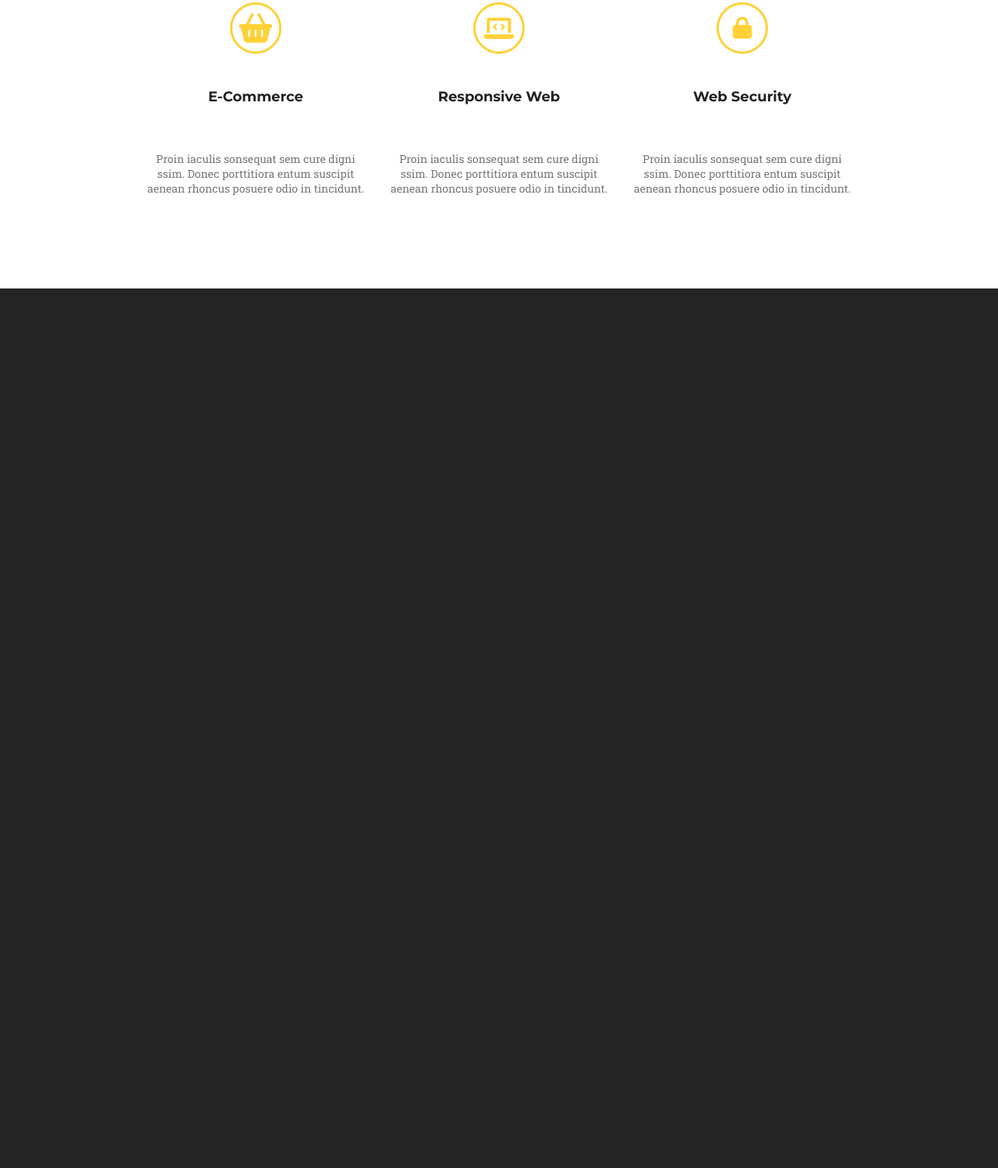
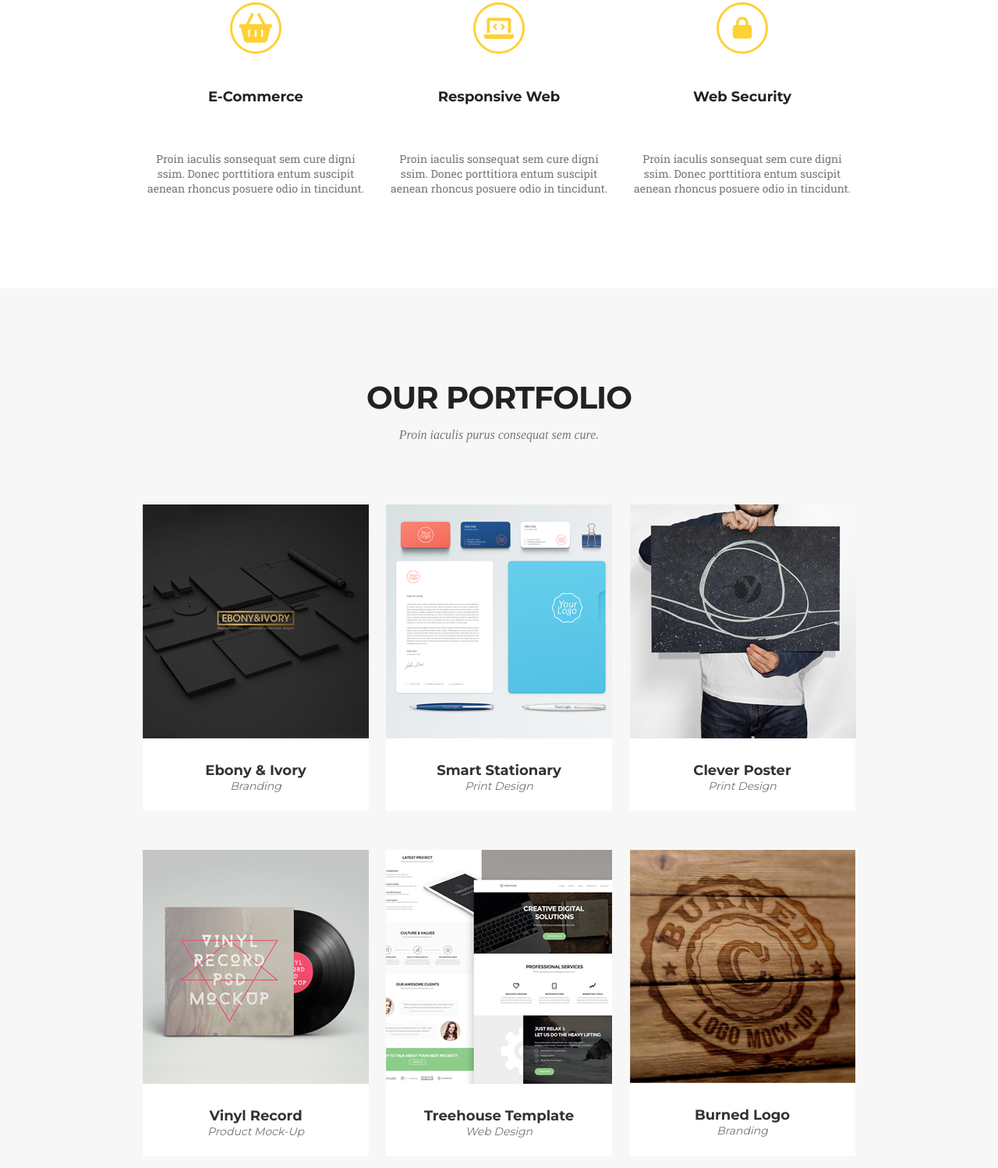
Before and after one commit to slawomirtoporek/golden-studio, a website: page index.html in a window 1280 px wide. Shown: the part 974-2472 px from the top of the page at 78% size. Before the commit the page ends 1344 px from the top, so only its background shows below. Drawn offline with Linux system fonts and the light colour scheme; a web font is replaced by a local one.

Commit message:
add section portfolio

```diff
--- a/index.html
+++ b/index.html
@@ -71,5 +71,43 @@
                 </div>
             </div>
         </section>
+        <section class="portfolio">
+            <h2 class="section-title">Our portfolio</h2>
+            <h3 class="section-subtitle">Proin iaculis purus consequat sem cure.</h3>
+            <div class="container">
+                <div class="row row-cols-lg-3 row-cols-md-2 row-cols-sm-1 justify-content-around">
+                    <div class="col d-flex flex-column align-items-center mx-2">
+                        <img class="" src="images/golden-card-1.png" alt="ebony ivory">
+                        <h4 class="title-card">Ebony &amp; Ivory</h4>
+                        <h5 class="subtitle-card">Branding</h5>
+                    </div>
+                    <div class="col d-flex flex-column align-items-center mx-2">
+                        <img class="" src="images/golden-card-2.png" alt="business cards and logos">
+                        <h4 class="title-card">Smart Stationary</h4>
+                        <h5 class="subtitle-card">Print Design</h5>
+                    </div>
+                    <div class="col d-flex flex-column align-items-center mx-2">
+                        <img class="" src="images/golden-card-3.png" alt="abstract art">
+                        <h4 class="title-card">Clever Poster</h4>
+                        <h5 class="subtitle-card">Print Design</h5>
+                    </div>
+                    <div class="col d-flex flex-column align-items-center mx-2">
+                        <img class="" src="images/golden-card-4.png" alt="vinyl record">
+                        <h4 class="title-card">Vinyl Record</h4>
+                        <h5 class="subtitle-card">Product Mock-Up</h5>
+                    </div>
+                    <div class="col d-flex flex-column align-items-center mx-2">
+                        <img class="" src="images/golden-card-5.png" alt="web project design">
+                        <h4 class="title-card">Treehouse Template</h4>
+                        <h5 class="subtitle-card">Web Design</h5>
+                    </div>
+                    <div class="col d-flex flex-column align-items-center mx-2">
+                        <img class="" src="images/golden-card-6.png" alt="wood burned logo">
+                        <h4 class="title-card">Burned Logo</h4>
+                        <h5 class="subtitle-card">Branding</h5>
+                    </div>
+                </div>
+            </div>
+        </section>
     </body>
 </html>
--- a/sass/style.scss
+++ b/sass/style.scss
@@ -221,3 +221,37 @@ ul {
         align-items: center;
     }
 }
+
+/* Portfolio */
+
+.portfolio {
+    max-width: 1400px;
+    min-height: 1218px;
+    background-color: #f7f7f7;
+    margin: 0 auto;
+    .container {
+        div[class^="col"] {
+            height: 393px;
+            max-width: 290px;
+            background-color: #ffffff;
+            margin-bottom: 50px;
+            .title-card {
+                font-size: 18px;
+                letter-spacing: 0px;
+                color: #333333;
+                font-weight: 700;
+                font-family: $font-one;
+                margin: 0;
+                padding-top: 28px;
+            }
+            .subtitle-card {
+                font-size: 14px;
+                color: #737373;
+                font-weight: 400;
+                font-style: italic;
+                font-family: $font-one;
+                margin: 0;
+            }
+        }
+    }
+}
```
Also changed, not shown: css/style.css, 1 other file. Lines whose indentation alone changed are shown as unchanged.
